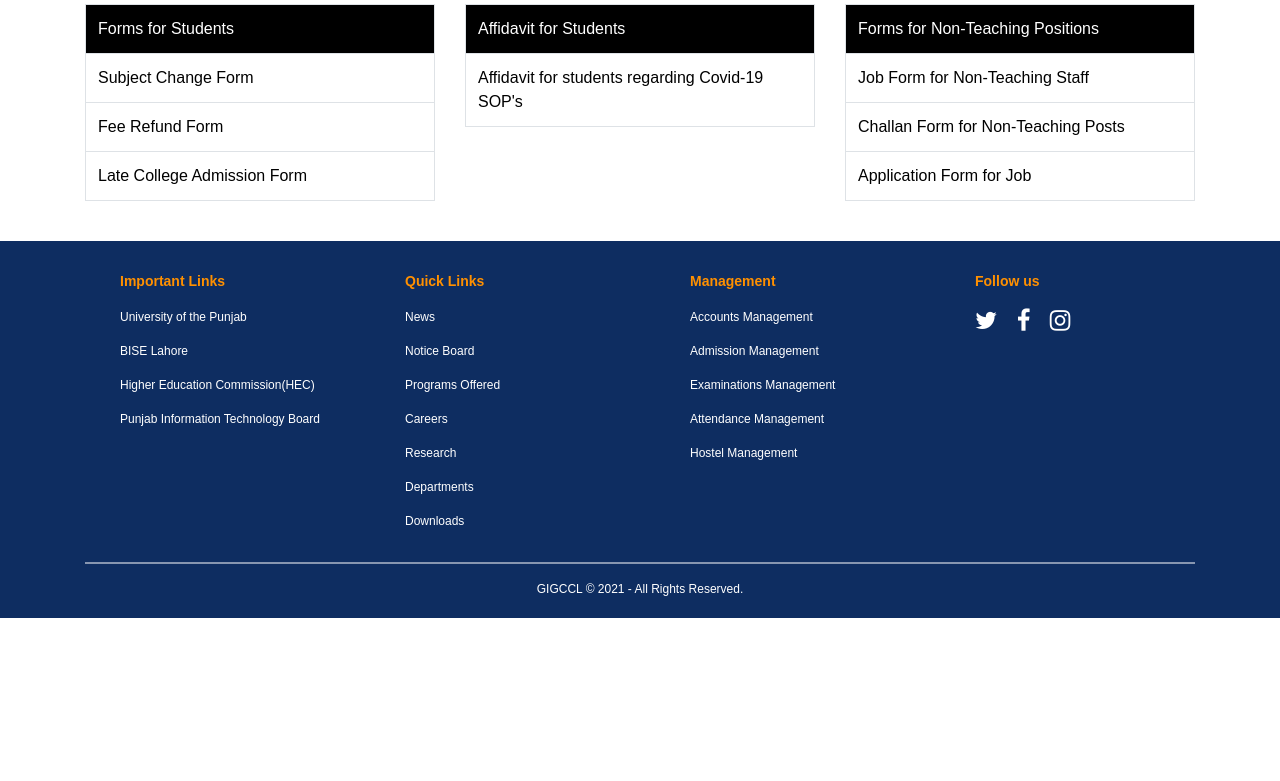
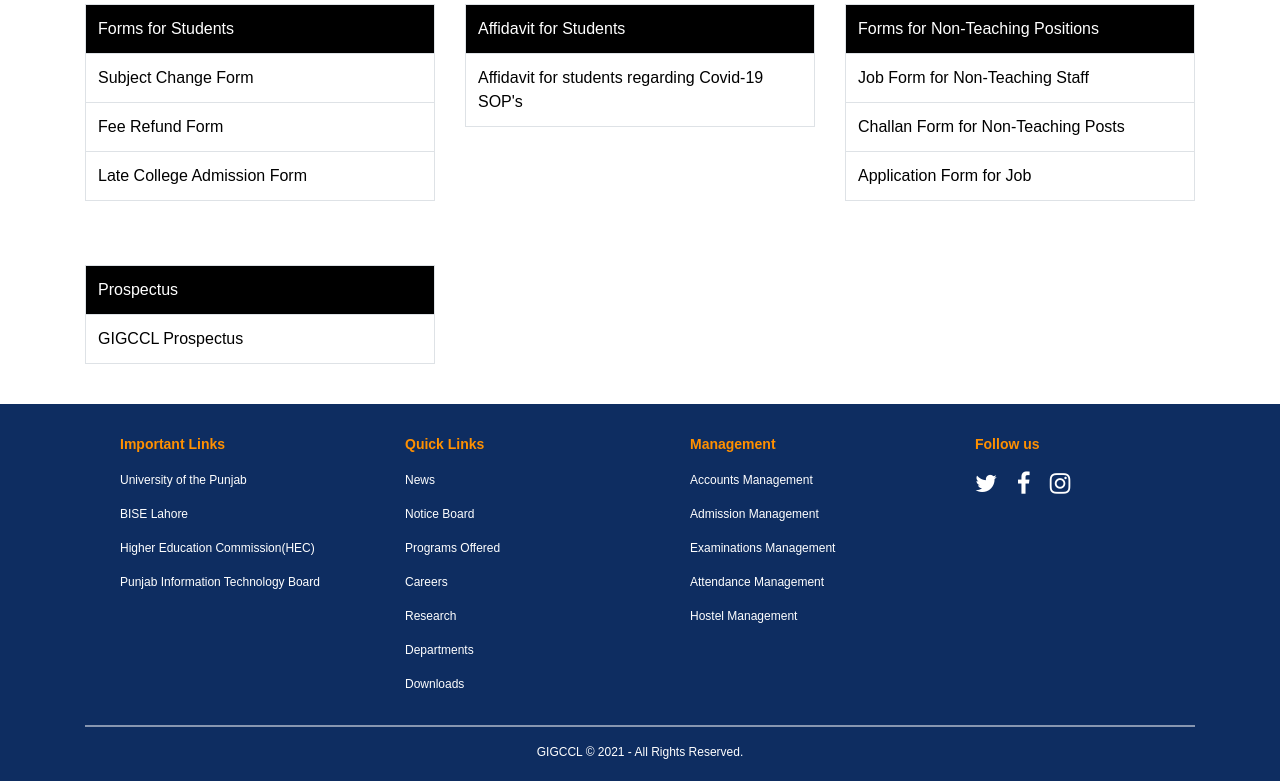
Before and after one commit to ShehrozIrfan/final_cms_fyp, a PHP site: page /downloads.php in a window 1280 px wide. Shown: the part 527-1308 px from the top of the page. Before the commit the page ends 1145 px from the top, so only its background shows below. Run offline with PHP 8.4, Linux system fonts and the light colour scheme.

Commit message:
Prospectus added in downloads page

```diff
--- a/downloads.php
+++ b/downloads.php
@@ -179,6 +179,20 @@ if(isset($_SESSION['login_user']) || isset($_SESSION['login_blog_user']))
                         </table>
                     </div>
                 </div>
+                <div class="col-md-4 col-sm-12 col-xs-12 mt-4 mb-4">
+                    <div>
+                        <table class="table table-bordered">
+                            <tr class="downloads-heading">
+                                <td>Prospectus</td>
+                            </tr>
+                            <tr>
+                                <td>
+                                    <a class="to-download" href="assets/downloads-page/dummy-file.pdf" download>GIGCCL Prospectus</a>
+                                </td>
+                            </tr>
+                        </table>
+                    </div>
+                </div>
             </div>
         </div>
     </section>
```
